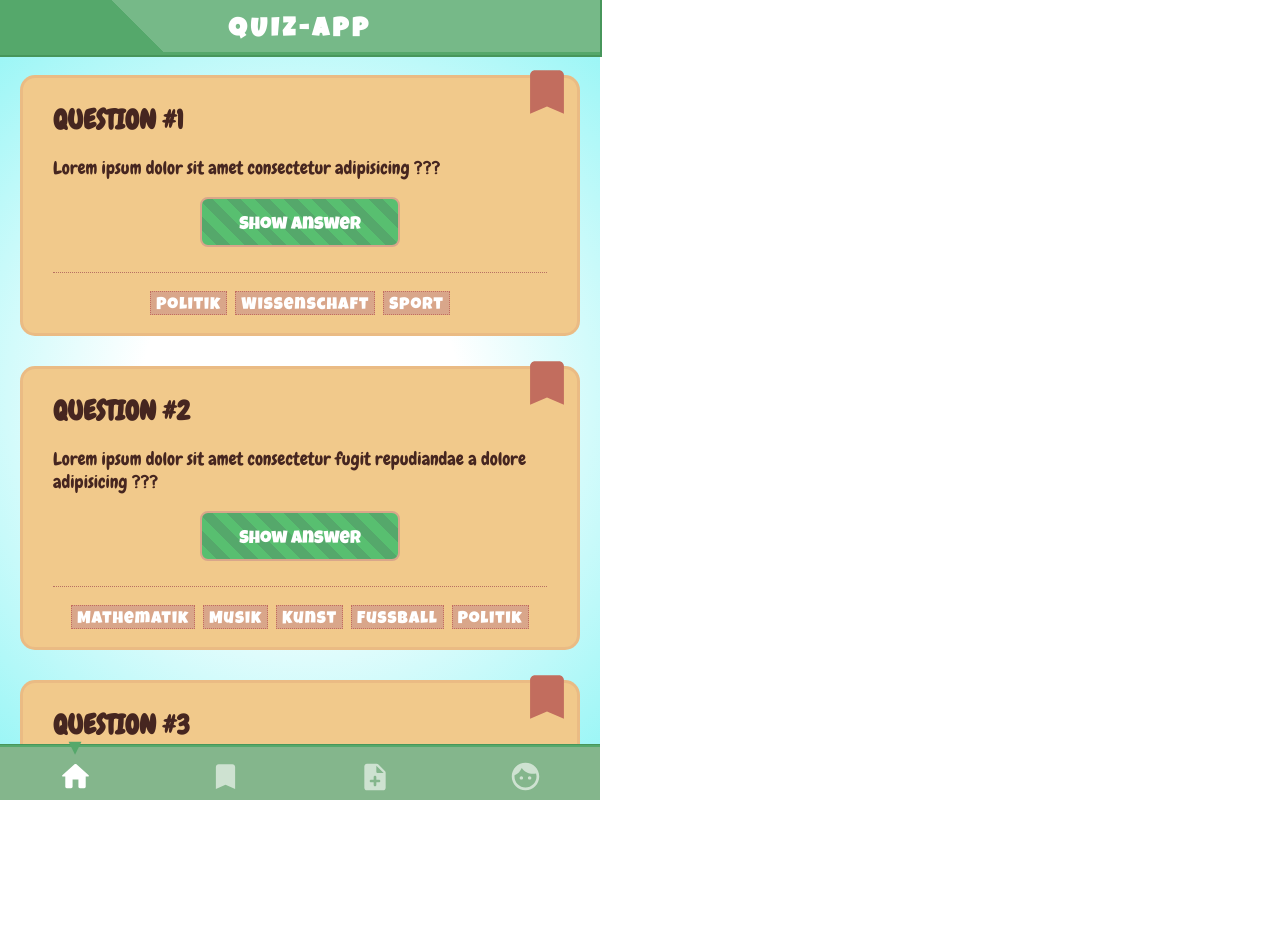
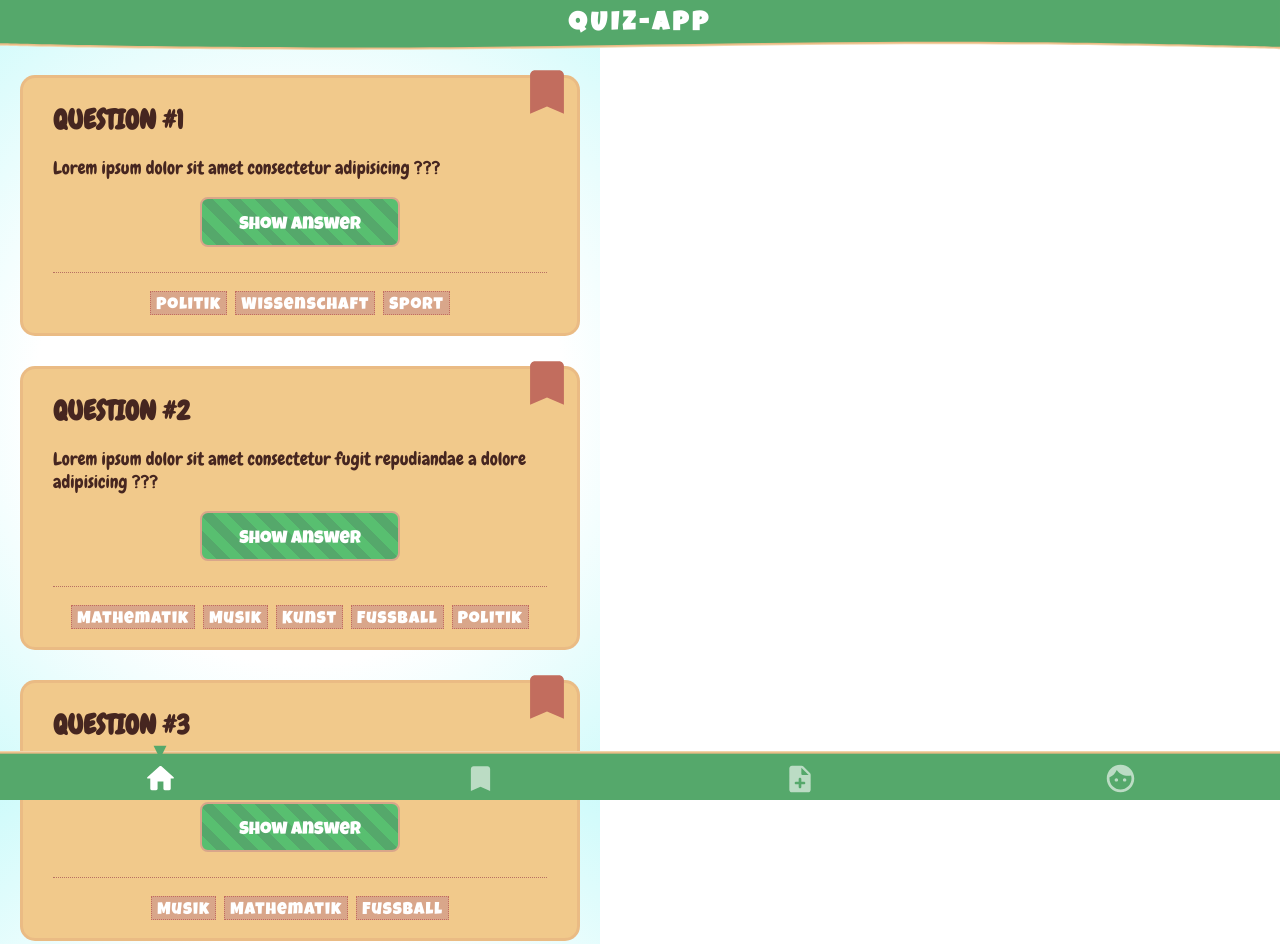
Before and after one commit to itsamedotde/quiz-app, a website built with Parcel: page src/index.html in a window 1280 px wide. Shown: the top 944 px of the page. Before the commit the page ends 800 px from the top, so only its background shows below. Built offline with nearby package versions, Linux system fonts and the light colour scheme.

Commit message:
Add shapes

```diff
--- a/src/styles/basic.css
+++ b/src/styles/basic.css
@@ -1,24 +1,27 @@
 * {
   box-sizing: border-box;
 }
-
+html {
+  height: 100%;
+}
 body {
   /*font-family: 'Luckiest Guy', cursive;*/
   font-family: 'Chewy', cursive;
-  display: grid;
-  grid-template-rows: 55px auto 55px;
+  /*display: grid;
+  grid-template-rows: 55px auto 55px;*/
   max-width: 600px;
-  position: fixed;
+  /*position: fixed;*/
   left: 0;
   top: 0;
   width: 100%;
-  height: 100%;
+  min-height: 100%;
   font-size: 112.5%;
   margin: 0;
 }
 
 main {
-  padding: 20px 20px 20px 20px;
+  padding: 75px 20px 45px 20px;
+  min-height: 100vh;
 }
 
 h1 {
--- a/src/styles/components/footer.css
+++ b/src/styles/components/footer.css
@@ -1,9 +1,15 @@
 .footer {
-  /*border-top: 3px solid #55a86b;*/
+  /*border-top: 3px solid #55a86b;
   border-top: 2px solid #55a86b;
   box-shadow: 0px -1px 0px 0px #47965b;
+  background-color: #84b68c;
+  */
   z-index: 999;
-  background-color: #84b68c;
+  position: fixed;
+  bottom: 0;
+  width: 100%;
+  background-image: url(../../img/bg-footer.svg);
+  background-size: contain;
 }
 
 .footer__grid {
--- a/src/styles/components/header.css
+++ b/src/styles/components/header.css
@@ -1,14 +1,21 @@
 .header {
-  position: relative;
+  position: fixed;
+  width: 100%;
+  height: 50px;
+
+  /*
   background: #58bf70;
   border-bottom: 3px solid #55a86b;
   box-shadow: 0 0 0 2px #47965b;
   background: linear-gradient(45deg, #55a86b 25%, #76b988 25%);
+  */
   color: white;
   display: grid;
   place-items: center;
   z-index: 9999;
-  padding-top: 10px;
+  background-image: url(../../img/bg-header.svg);
+  background-size: contain;
+  /*padding-top: 10px;*/
 }
 
 /*
@@ -25,3 +32,10 @@
   font-size: 145%;
   letter-spacing: 4px;
 }
+
+/*
+
+checkbox vor jedem eintrag
+
+
+*/
--- a/src/styles/utility.css
+++ b/src/styles/utility.css
@@ -5,6 +5,7 @@
     rgba(255, 255, 255, 1) 35%,
     rgba(156, 246, 246, 1) 100%
   );
+  background-attachment: fixed;
 }
 
 .scrolling {
```
Also changed, not shown: src/img/bg-footer.svg (added), src/img/bg-header.svg (added), src/img/shape.svg (added).
